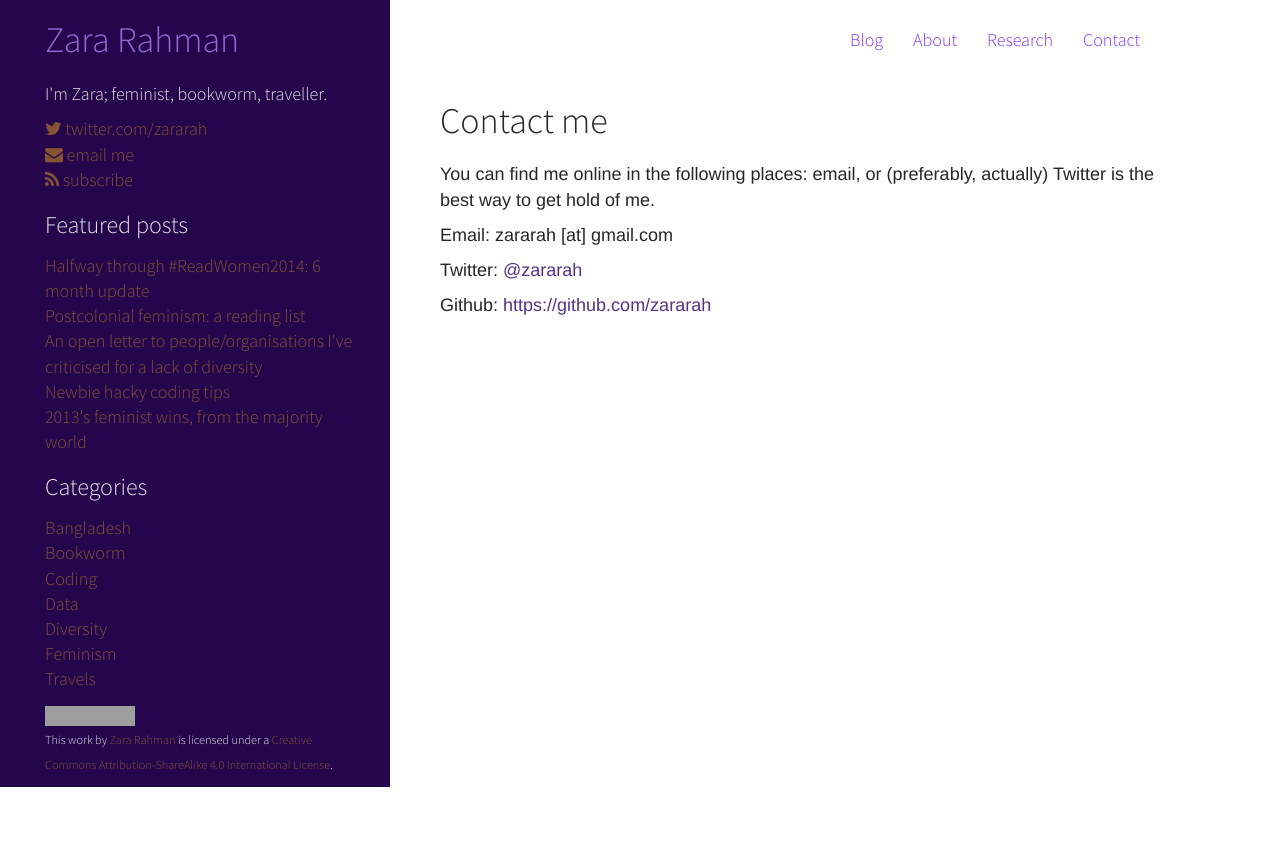
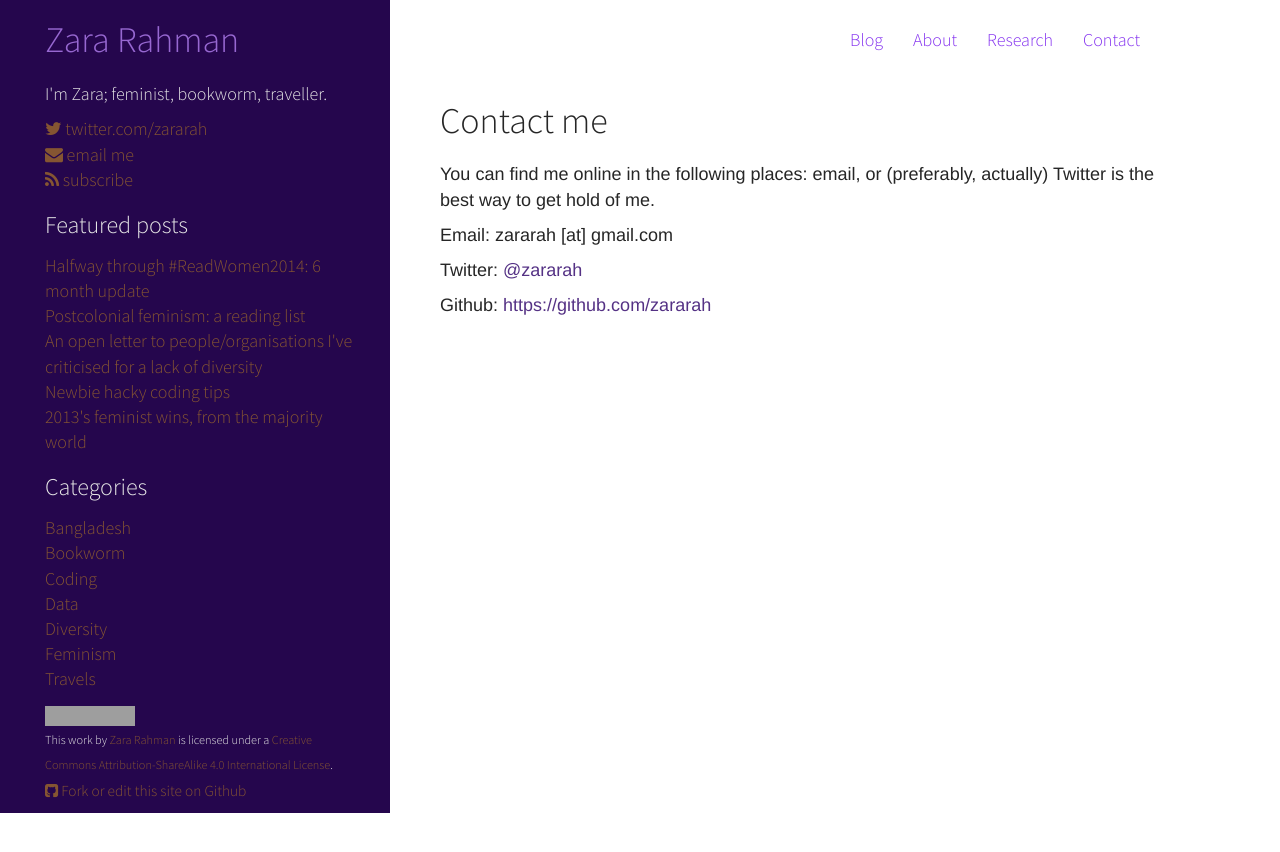
Before and after one commit to zararah/zararah.net, a Jekyll site: the page built from contact/index.md, in a window 1280 px wide. Shown: the top 852 px of the page. Built offline with Jekyll 4.4.1, drawn with Linux system fonts in a browser that asks for light colours; Markdown is read by kramdown in place of the engine named in the settings; grey boxes are pictures that could not be loaded.

Commit message:
Add link to github repo

```diff
--- a/_includes/sidebar.html
+++ b/_includes/sidebar.html
@@ -19,7 +19,10 @@
      <li><a href="{{ category.url }}">{{ category.title }}</a></li>
   {% endfor %}
   </ul>
-
 <section class="license">
   <small><a rel="license" href="http://creativecommons.org/licenses/by-sa/4.0/"><img alt="Creative Commons License" style="border-width:0" src="https://i.creativecommons.org/l/by-sa/4.0/88x31.png" /></a><br />This work by <a xmlns:cc="http://creativecommons.org/ns#" href="http://zararah.net" property="cc:attributionName" rel="cc:attributionURL">Zara Rahman</a> is licensed under a <a rel="license" href="http://creativecommons.org/licenses/by-sa/4.0/">Creative Commons Attribution-ShareAlike 4.0 International License</a>.</small>
+</section>
+  <section class="repository">
+  <small><a href="https://github.com/zararah/zararah.github.io"><i class="fa fa-github-square"></i> Fork or edit this site on Github</a></small>
+</section>
 </div>
```
